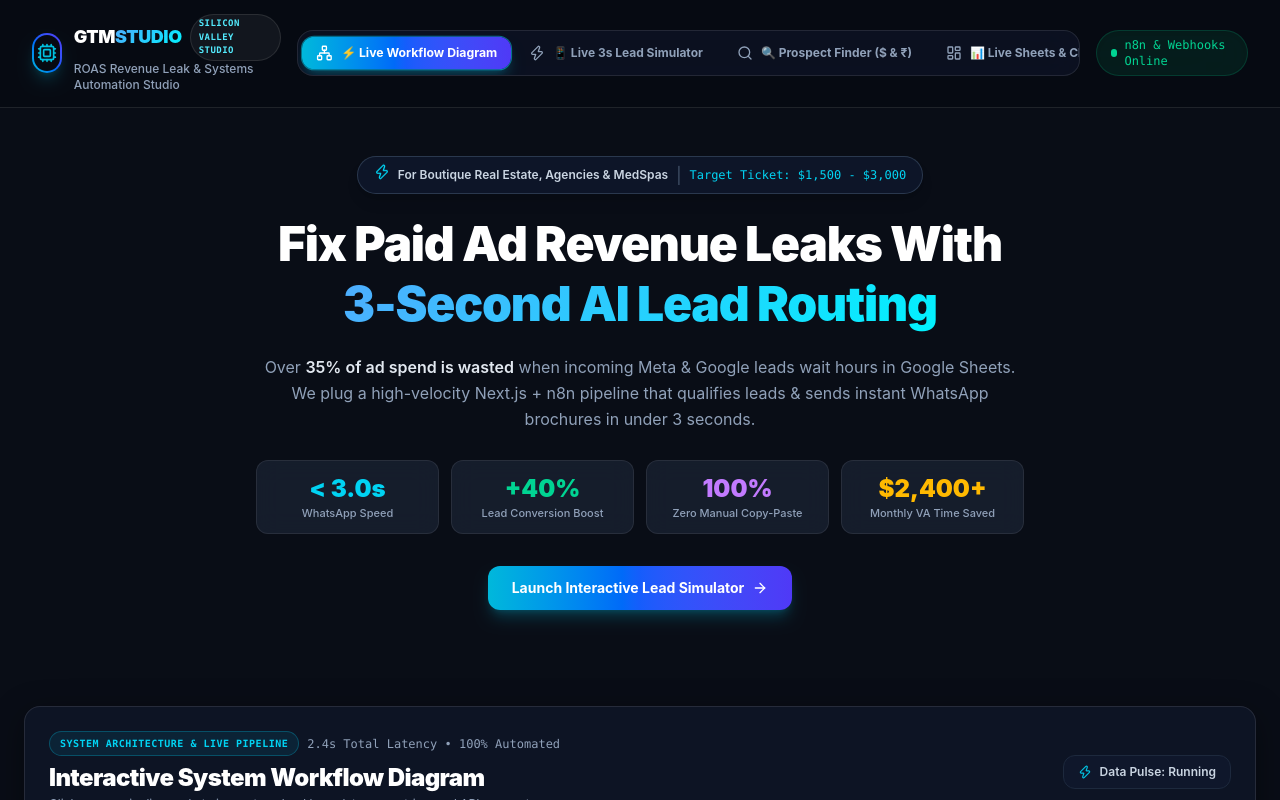
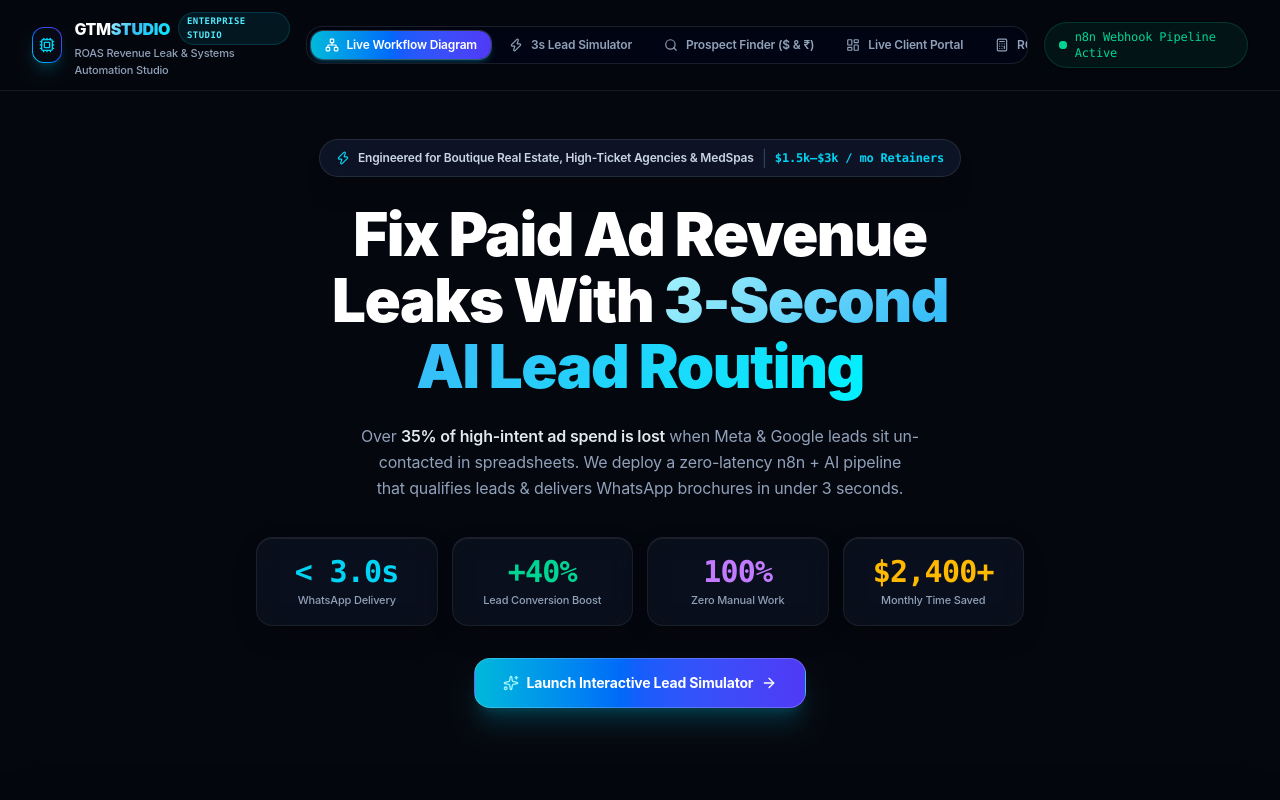
Before and after one commit to mangalcool222/gtm-automation-studio, a React (Vite) app in the folder web-app/: page / in a window 1280 px wide. Shown: the top 800 px of the page. Built offline with nearby package versions, Linux system fonts and the light colour scheme.

Commit message:
feat: sync latest agency studio web-app changes

```diff
--- a/web-app/index.html
+++ b/web-app/index.html
@@ -4,9 +4,12 @@
     <meta charset="UTF-8" />
     <link rel="icon" type="image/svg+xml" href="/favicon.svg" />
     <meta name="viewport" content="width=device-width, initial-scale=1.0" />
-    <title>web-app</title>
+    <title>GTM Studio — Apple-Sleek Revenue & AI Lead Systems</title>
+    <link rel="preconnect" href="https://fonts.googleapis.com">
+    <link rel="preconnect" href="https://fonts.gstatic.com" crossorigin>
+    <link href="https://fonts.googleapis.com/css2?family=Inter:wght@300;400;500;600;700;800;900&family=JetBrains+Mono:wght@400;500;600;700&family=Plus+Jakarta+Sans:wght@400;500;600;700;800&display=swap" rel="stylesheet">
   </head>
-  <body>
+  <body class="bg-[#05070e] text-slate-100 antialiased selection:bg-cyan-500/30 selection:text-cyan-200">
     <div id="root"></div>
     <script type="module" src="/src/main.jsx"></script>
   </body>
--- a/web-app/src/App.jsx
+++ b/web-app/src/App.jsx
@@ -23,17 +23,24 @@ export default function App() {
   };
 
   return (
-    <div className="min-h-screen bg-[#090d16] text-slate-100 font-sans pb-16">
+    <div className="min-h-screen bg-[#05070e] text-slate-100 font-sans pb-20 relative overflow-hidden">
+      {/* Dynamic Ambient Background Lighting */}
+      <div className="fixed top-0 left-1/2 -translate-x-1/2 w-[1000px] h-[450px] bg-gradient-to-b from-cyan-500/15 via-indigo-600/10 to-transparent blur-[140px] pointer-events-none -z-10 rounded-full animate-float-slow" />
+      <div className="fixed bottom-0 right-0 w-[600px] h-[600px] bg-gradient-to-t from-purple-900/15 via-blue-900/10 to-transparent blur-[160px] pointer-events-none -z-10 rounded-full" />
+
+      {/* Background Subtle Grid Texture */}
+      <div className="fixed inset-0 bg-[radial-gradient(rgba(255,255,255,0.03)_1px,transparent_1px)] [background-size:32px_32px] pointer-events-none -z-10" />
+
       {/* Header Navigation */}
       <Header activeTab={activeTab} setActiveTab={setActiveTab} />
 
       {/* Main Content Area */}
-      <main className="space-y-8 pt-4">
+      <main className="space-y-10 pt-2">
         {/* Hero Banner */}
         <HeroSection onStartDemo={handleStartDemo} />
 
         {/* Scroll Target Anchor for Tabs */}
-        <div id="tab-content-root" className="pt-4 scroll-mt-24 transition-all duration-300">
+        <div id="tab-content-root" className="pt-2 scroll-mt-28 transition-all duration-300">
           {activeTab === 'workflow' && <InteractiveWorkflowDiagram />}
           {activeTab === 'sheet' && <GoogleSheetLiveSync />}
           {activeTab === 'finder' && <LiveLeadFinder />}
@@ -47,13 +54,14 @@ export default function App() {
       </main>
 
       {/* Footer */}
-      <footer className="mt-16 border-t border-slate-800/80 py-8 text-center text-xs text-slate-500 max-w-7xl mx-auto px-4">
+      <footer className="mt-24 border-t border-white/10 py-10 text-center text-xs text-slate-500 max-w-7xl mx-auto px-6 backdrop-blur-md bg-slate-950/40 rounded-3xl">
         <div className="flex flex-col sm:flex-row items-center justify-between gap-4">
-          <div>
-            <span className="font-bold text-slate-300">GTM Technical Systems Studio</span> • Built with Next.js, n8n, Apollo & Supabase architecture
+          <div className="flex items-center gap-2">
+            <span className="w-2 h-2 rounded-full bg-cyan-400"></span>
+            <span className="font-bold text-slate-300">GTM Studio</span> • Next.js, n8n, Apollo & Supabase Architecture
           </div>
-          <div className="font-mono text-[11px] text-cyan-400">
-            Target Retainers: $1,500 - $3,000 / month (₹1.25L - ₹2.50L)
+          <div className="font-mono text-[11px] text-cyan-400 bg-cyan-950/50 px-3 py-1 rounded-full border border-cyan-500/20 font-semibold">
+            Target Systems Ticket: $1,500 - $3,000 / month (₹1.25L - ₹2.50L)
           </div>
         </div>
       </footer>
--- a/web-app/src/components/Header.jsx
+++ b/web-app/src/components/Header.jsx
@@ -3,11 +3,11 @@ import { Cpu, Zap, Radio, Search, LayoutDashboard, Calculator, Network } from 'l
 
 export default function Header({ activeTab, setActiveTab }) {
   const tabs = [
-    { id: 'workflow', label: '⚡ Live Workflow Diagram', icon: Network },
-    { id: 'simulator', label: '📱 Live 3s Lead Simulator', icon: Zap },
-    { id: 'finder', label: '🔍 Prospect Finder ($ & ₹)', icon: Search },
-    { id: 'dashboard', label: '📊 Live Sheets & Client Portal', icon: LayoutDashboard },
-    { id: 'calculator', label: '💰 ROAS Leak Calculator', icon: Calculator },
+    { id: 'workflow', label: 'Live Workflow Diagram', icon: Network },
+    { id: 'simulator', label: '3s Lead Simulator', icon: Zap },
+    { id: 'finder', label: 'Prospect Finder ($ & ₹)', icon: Search },
+    { id: 'dashboard', label: 'Live Client Portal', icon: LayoutDashboard },
+    { id: 'calculator', label: 'ROAS Leak Calculator', icon: Calculator },
   ];
 
   const handleTabClick = (id) => {
@@ -19,31 +19,31 @@ export default function Header({ activeTab, setActiveTab }) {
   };
 
   return (
-    <header className="sticky top-0 z-50 bg-[#070a12]/80 backdrop-blur-2xl border-b border-white/10 px-4 lg:px-8 py-3.5 transition-all">
+    <header className="sticky top-0 z-50 bg-[#05070e]/75 backdrop-blur-3xl border-b border-white/[0.08] px-4 lg:px-8 py-3 transition-all duration-300">
       <div className="max-w-7xl mx-auto flex flex-col md:flex-row items-center justify-between gap-4">
 
         {/* Apple Minimalist Brand */}
         <div className="flex items-center gap-3">
-          <div className="w-10 h-10 rounded-2xl bg-gradient-to-tr from-cyan-500 via-blue-600 to-indigo-600 p-0.5 shadow-lg shadow-cyan-500/20">
-            <div className="w-full h-full bg-[#070a12] rounded-[14px] flex items-center justify-center">
-              <Cpu className="w-5 h-5 text-cyan-400 animate-pulse" />
+          <div className="w-9 h-9 rounded-xl bg-gradient-to-tr from-cyan-400 via-blue-600 to-indigo-600 p-[1px] shadow-lg shadow-cyan-500/20">
+            <div className="w-full h-full bg-[#070a14] rounded-[11px] flex items-center justify-center">
+              <Cpu className="w-4 h-4 text-cyan-400" />
             </div>
           </div>
           <div>
             <div className="flex items-center gap-2">
-              <h1 className="font-black text-lg text-white tracking-tight">
-                GTM<span className="gradient-text-cyan">STUDIO</span>
+              <h1 className="font-extrabold text-base text-white tracking-tight">
+                GTM<span className="gradient-text-cyan font-black">STUDIO</span>
               </h1>
-              <span className="bg-white/5 text-cyan-300 text-[9px] font-mono px-2 py-0.5 rounded-full border border-white/10 font-bold uppercase tracking-wider">
-                Silicon Valley Studio
+              <span className="bg-cyan-500/10 text-cyan-300 text-[9px] font-mono px-2 py-0.5 rounded-full border border-cyan-500/20 font-semibold tracking-wider uppercase">
+                Enterprise Studio
               </span>
             </div>
-            <p className="text-xs text-slate-400 font-medium">ROAS Revenue Leak & Systems Automation Studio</p>
+            <p className="text-[11px] text-slate-400 font-medium">ROAS Revenue Leak & Systems Automation Studio</p>
           </div>
         </div>
 
-        {/* Apple-style Tab Navigation Bar */}
-        <nav className="flex items-center gap-1.5 bg-slate-900/60 p-1.5 rounded-2xl border border-white/10 overflow-x-auto max-w-full scrollbar-none backdrop-blur-xl">
+        {/* Apple-style Segmented Control Navigation Bar */}
+        <nav className="flex items-center gap-1 bg-slate-950/70 p-1 rounded-2xl border border-white/10 max-w-full overflow-x-auto scrollbar-none backdrop-blur-2xl shadow-inner">
           {tabs.map((tab) => {
             const Icon = tab.icon;
             const isActive = activeTab === tab.id;
@@ -51,23 +51,26 @@ export default function Header({ activeTab, setActiveTab }) {
               <button
                 key={tab.id}
                 onClick={() => handleTabClick(tab.id)}
-                className={`flex items-center gap-2 px-3.5 py-2 rounded-xl text-xs font-bold whitespace-nowrap transition-all duration-200 cursor-pointer ${
+                className={`flex items-center gap-2 px-3.5 py-1.5 rounded-xl text-xs font-semibold whitespace-nowrap transition-all duration-200 cursor-pointer ${
                   isActive
-                    ? 'bg-gradient-to-r from-cyan-500 via-blue-600 to-indigo-600 text-white shadow-lg shadow-cyan-500/25 ring-1 ring-cyan-400/50 scale-[1.02]'
-                    : 'text-slate-400 hover:text-white hover:bg-white/5'
+                    ? 'bg-gradient-to-r from-cyan-500 via-blue-600 to-indigo-600 text-white shadow-md shadow-cyan-500/25 ring-1 ring-white/20 font-bold'
+                    : 'text-slate-400 hover:text-slate-100 hover:bg-white/[0.06]'
                 }`}
               >
-                <Icon className={`w-4 h-4 ${isActive ? 'text-white' : 'text-slate-400'}`} />
+                <Icon className={`w-3.5 h-3.5 ${isActive ? 'text-white' : 'text-slate-400'}`} />
                 {tab.label}
               </button>
             );
           })}
         </nav>
 
-        {/* Live Status Indicator */}
-        <div className="hidden xl:flex items-center gap-2 bg-emerald-500/10 border border-emerald-500/20 px-3.5 py-1.5 rounded-full text-xs text-emerald-400 font-medium font-mono shadow-inner">
-          <span className="w-2 h-2 rounded-full bg-emerald-400 animate-ping"></span>
-          n8n & Webhooks Online
+        {/* Live Status Indicator Pill */}
+        <div className="hidden xl:flex items-center gap-2 bg-emerald-500/[0.08] border border-emerald-500/20 px-3.5 py-1.5 rounded-full text-xs text-emerald-400 font-medium font-mono shadow-sm">
+          <span className="relative flex h-2 w-2">
+            <span className="animate-ping absolute inline-flex h-full w-full rounded-full bg-emerald-400 opacity-75"></span>
+            <span className="relative inline-flex rounded-full h-2 w-2 bg-emerald-400"></span>
+          </span>
+          n8n Webhook Pipeline Active
         </div>
 
       </div>
--- a/web-app/src/components/HeroSection.jsx
+++ b/web-app/src/components/HeroSection.jsx
@@ -1,61 +1,63 @@
 import React from 'react';
-import { ArrowRight, Zap, Target, DollarSign, Clock, CheckCircle2, Bot } from 'lucide-react';
+import { ArrowRight, Zap, Target, DollarSign, Clock, CheckCircle2, Bot, Sparkles, Activity } from 'lucide-react';
 
 export default function HeroSection({ onStartDemo }) {
   return (
-    <div className="relative overflow-hidden pt-8 pb-12 px-4 sm:px-6 lg:px-8 max-w-7xl mx-auto">
-      {/* Background Glows */}
-      <div className="absolute top-0 left-1/4 w-96 h-96 bg-cyan-500/10 rounded-full blur-3xl pointer-events-none -z-10" />
-      <div className="absolute top-1/2 right-1/4 w-96 h-96 bg-purple-500/10 rounded-full blur-3xl pointer-events-none -z-10" />
+    <div className="relative overflow-hidden pt-10 pb-12 px-4 sm:px-6 lg:px-8 max-w-7xl mx-auto">
 
-      <div className="text-center max-w-3xl mx-auto space-y-5">
-        {/* Pill */}
-        <div className="inline-flex items-center gap-2 bg-slate-900/90 border border-slate-700/80 px-4 py-1.5 rounded-full shadow-lg">
-          <Zap className="w-4 h-4 text-cyan-400 animate-bounce" />
+      {/* Background Ambient Glowing Halos */}
+      <div className="absolute top-1/4 left-1/2 -translate-x-1/2 w-[600px] h-[300px] bg-cyan-500/10 rounded-full blur-[120px] pointer-events-none -z-10" />
+
+      <div className="text-center max-w-3xl mx-auto space-y-6">
+
+        {/* Apple Sleek Top Pill */}
+        <div className="inline-flex items-center gap-2 bg-slate-900/80 border border-white/10 px-4 py-1.5 rounded-full shadow-xl backdrop-blur-2xl">
+          <Zap className="w-3.5 h-3.5 text-cyan-400" />
           <span className="text-xs font-semibold text-slate-300">
-            For Boutique Real Estate, Agencies & MedSpas
+            Engineered for Boutique Real Estate, High-Ticket Agencies & MedSpas
           </span>
-          <span className="text-slate-600">|</span>
-          <span className="text-xs font-mono text-cyan-400">Target Ticket: $1,500 - $3,000</span>
+          <span className="text-slate-700">|</span>
+          <span className="text-xs font-mono text-cyan-400 font-bold">$1.5k–$3k / mo Retainers</span>
         </div>
 
-        {/* Main Title */}
-        <h2 className="text-3xl sm:text-5xl font-black text-white tracking-tight leading-tight">
+        {/* Main Title - Apple Optical Hierarchy */}
+        <h2 className="text-4xl sm:text-6xl font-black text-white tracking-tight leading-[1.1] text-balance">
           Fix Paid Ad Revenue Leaks With{' '}
           <span className="gradient-text-cyan">3-Second AI Lead Routing</span>
         </h2>
 
         {/* Subtitle */}
-        <p className="text-sm sm:text-base text-slate-400 font-normal leading-relaxed">
-          Over <span className="text-slate-200 font-semibold">35% of ad spend is wasted</span> when incoming Meta & Google leads wait hours in Google Sheets. We plug a high-velocity Next.js + n8n pipeline that qualifies leads & sends instant WhatsApp brochures in under 3 seconds.
+        <p className="text-sm sm:text-base text-slate-400 font-normal leading-relaxed text-balance max-w-2xl mx-auto">
+          Over <span className="text-slate-200 font-semibold">35% of high-intent ad spend is lost</span> when Meta & Google leads sit un-contacted in spreadsheets. We deploy a zero-latency n8n + AI pipeline that qualifies leads & delivers WhatsApp brochures in under 3 seconds.
         </p>
 
-        {/* Metric Badges */}
-        <div className="grid grid-cols-2 sm:grid-cols-4 gap-3 pt-2">
-          <div className="glass-card p-3 rounded-xl border border-slate-800 text-center">
-            <div className="text-xl sm:text-2xl font-black text-cyan-400">&lt; 3.0s</div>
-            <div className="text-[11px] text-slate-400 font-medium">WhatsApp Speed</div>
+        {/* Apple-style Metric Cards */}
+        <div className="grid grid-cols-2 sm:grid-cols-4 gap-3.5 pt-3">
+          <div className="glass-card p-4 rounded-2xl text-center relative overflow-hidden group">
+            <div className="text-2xl sm:text-3xl font-black text-cyan-400 font-mono tracking-tight">&lt; 3.0s</div>
+            <div className="text-[11px] text-slate-400 font-medium mt-0.5">WhatsApp Delivery</div>
           </div>
-          <div className="glass-card p-3 rounded-xl border border-slate-800 text-center">
-            <div className="text-xl sm:text-2xl font-black text-emerald-400">+40%</div>
-            <div className="text-[11px] text-slate-400 font-medium">Lead Conversion Boost</div>
+          <div className="glass-card p-4 rounded-2xl text-center relative overflow-hidden group">
+            <div className="text-2xl sm:text-3xl font-black text-emerald-400 font-mono tracking-tight">+40%</div>
+            <div className="text-[11px] text-slate-400 font-medium mt-0.5">Lead Conversion Boost</div>
           </div>
-          <div className="glass-card p-3 rounded-xl border border-slate-800 text-center">
-            <div className="text-xl sm:text-2xl font-black text-purple-400">100%</div>
-            <div className="text-[11px] text-slate-400 font-medium">Zero Manual Copy-Paste</div>
+          <div className="glass-card p-4 rounded-2xl text-center relative overflow-hidden group">
+            <div className="text-2xl sm:text-3xl font-black text-purple-400 font-mono tracking-tight">100%</div>
+            <div className="text-[11px] text-slate-400 font-medium mt-0.5">Zero Manual Work</div>
           </div>
-          <div className="glass-card p-3 rounded-xl border border-slate-800 text-center">
-            <div className="text-xl sm:text-2xl font-black text-amber-400">$2,400+</div>
-            <div className="text-[11px] text-slate-400 font-medium">Monthly VA Time Saved</div>
+          <div className="glass-card p-4 rounded-2xl text-center relative overflow-hidden group">
+            <div className="text-2xl sm:text-3xl font-black text-amber-400 font-mono tracking-tight">$2,400+</div>
+            <div className="text-[11px] text-slate-400 font-medium mt-0.5">Monthly Time Saved</div>
           </div>
         </div>
 
-        {/* Call to Action */}
-        <div className="pt-3 flex flex-wrap items-center justify-center gap-4">
+        {/* Call to Action - Apple Fluid Tactile Button */}
+        <div className="pt-2 flex flex-wrap items-center justify-center gap-4">
           <button
             onClick={onStartDemo}
-            className="flex items-center gap-2 bg-gradient-to-r from-cyan-500 via-blue-600 to-indigo-600 hover:from-cyan-400 hover:to-indigo-500 text-white font-bold px-6 py-3 rounded-xl shadow-lg shadow-cyan-500/25 transition-all transform hover:-translate-y-0.5 text-sm"
+            className="flex items-center gap-2 bg-gradient-to-r from-cyan-500 via-blue-600 to-indigo-600 hover:from-cyan-400 hover:to-indigo-500 text-white font-bold px-7 py-3.5 rounded-2xl shadow-xl shadow-cyan-500/20 text-sm cursor-pointer transition-all border border-white/20"
           >
+            <Sparkles className="w-4 h-4 text-cyan-200" />
             Launch Interactive Lead Simulator
             <ArrowRight className="w-4 h-4" />
           </button>
--- a/web-app/src/index.css
+++ b/web-app/src/index.css
@@ -2,88 +2,120 @@
 
 @layer base {
   :root {
-    --bg-main: #090d16;
-    --bg-card: rgba(17, 24, 39, 0.7);
-    --border-card: rgba(255, 255, 255, 0.08);
-    --neon-cyan: #00f2fe;
-    --neon-purple: #7928ca;
-    --neon-emerald: #10b981;
-    --neon-amber: #f59e0b;
+    --bg-main: #05070e;
+    --bg-card: rgba(13, 18, 30, 0.65);
+    --border-subtle: rgba(255, 255, 255, 0.08);
+    --border-hover: rgba(0, 242, 254, 0.25);
+    --apple-ease: cubic-bezier(0.16, 1, 0.3, 1);
+    --apple-bounce: cubic-bezier(0.34, 1.56, 0.64, 1);
   }
 
   body {
     background-color: var(--bg-main);
-    color: #f3f4f6;
-    font-family: system-ui, -apple-system, BlinkMacSystemFont, 'Segoe UI', Roboto, Oxygen, Ubuntu, Cantarell, 'Open Sans', 'Helvetica Neue', sans-serif;
+    color: #f8fafc;
+    font-family: 'Plus Jakarta Sans', 'Inter', -apple-system, BlinkMacSystemFont, 'SF Pro Display', 'Segoe UI', Roboto, sans-serif;
     overflow-x: hidden;
+    letter-spacing: -0.011em;
+    -webkit-font-smoothing: antialiased;
+    -moz-osx-font-smoothing: grayscale;
   }
 }
 
+/* Apple-style Instant Tactile Press Feedback */
+button, .btn-tactile, input[type="submit"], [role="button"] {
+  touch-action: manipulation;
+  transition: transform 0.12s var(--apple-ease), opacity 0.12s ease-out, background-color 0.2s var(--apple-ease), border-color 0.2s var(--apple-ease), box-shadow 0.2s var(--apple-ease);
+}
+
+button:active:not(:disabled), .btn-tactile:active:not(:disabled), input[type="submit"]:active:not(:disabled) {
+  transform: scale(0.972) translateY(0.5px) !important;
+  opacity: 0.92;
+}
+
+/* Apple Translucent Glass Materials with Specular Edge */
 .glass-panel {
-  background: rgba(15, 23, 42, 0.75);
+  background: rgba(10, 15, 26, 0.72);
+  backdrop-filter: blur(24px) saturate(190%);
+  -webkit-backdrop-filter: blur(24px) saturate(190%);
+  border: 1px solid rgba(255, 255, 255, 0.08);
+  box-shadow:
+    0 20px 50px rgba(0, 0, 0, 0.5),
+    inset 0 1px 0 0 rgba(255, 255, 255, 0.1);
+}
+
+.glass-card {
+  background: rgba(16, 23, 38, 0.55);
+  backdrop-filter: blur(16px) saturate(180%);
+  -webkit-backdrop-filter: blur(16px) saturate(180%);
+  border: 1px solid rgba(255, 255, 255, 0.07);
+  box-shadow:
+    0 10px 30px -10px rgba(0, 0, 0, 0.4),
+    inset 0 1px 0 0 rgba(255, 255, 255, 0.08);
+  transition: all 0.28s var(--apple-ease);
+}
+
+.glass-card:hover {
+  background: rgba(20, 30, 50, 0.75);
+  border-color: rgba(0, 242, 254, 0.28);
+  box-shadow:
+    0 20px 40px -12px rgba(0, 242, 254, 0.15),
+    inset 0 1px 0 0 rgba(255, 255, 255, 0.2);
+  transform: translateY(-2px);
+}
+
+.glass-pill {
+  background: rgba(15, 23, 42, 0.8);
   backdrop-filter: blur(16px);
   -webkit-backdrop-filter: blur(16px);
   border: 1px solid rgba(255, 255, 255, 0.1);
-  box-shadow: 0 8px 32px 0 rgba(0, 0, 0, 0.37);
+  box-shadow: inset 0 1px 0 0 rgba(255, 255, 255, 0.12);
 }
 
-.glass-card {
-  background: rgba(30, 41, 59, 0.6);
-  backdrop-filter: blur(12px);
-  border: 1px solid rgba(255, 255, 255, 0.08);
-  transition: all 0.25s cubic-bezier(0.4, 0, 0.2, 1);
-}
-
-.glass-card:hover {
-  border-color: rgba(0, 242, 254, 0.3);
-  box-shadow: 0 0 25px rgba(0, 242, 254, 0.15);
-  transform: translateY(-2px);
-}
-
+/* Futuristic Glow Effects */
 .glow-cyan {
-  box-shadow: 0 0 20px rgba(0, 242, 254, 0.3);
+  box-shadow: 0 0 30px -5px rgba(0, 242, 254, 0.35);
 }
 
 .glow-purple {
-  box-shadow: 0 0 20px rgba(121, 40, 202, 0.3);
+  box-shadow: 0 0 30px -5px rgba(121, 40, 202, 0.35);
 }
 
 .glow-emerald {
-  box-shadow: 0 0 20px rgba(16, 185, 129, 0.3);
+  box-shadow: 0 0 30px -5px rgba(16, 185, 129, 0.35);
 }
 
 .gradient-text-cyan {
-  background: linear-gradient(135deg, #4facfe 0%, #00f2fe 100%);
+  background: linear-gradient(135deg, #a5f3fc 0%, #38bdf8 40%, #00f2fe 100%);
   -webkit-background-clip: text;
   -webkit-text-fill-color: transparent;
 }
 
 .gradient-text-purple {
-  background: linear-gradient(135deg, #b92b27 0%, #1565C0 100%);
-  background: linear-gradient(135deg, #d8b4fe 0%, #7928ca 100%);
+  background: linear-gradient(135deg, #e9d5ff 0%, #c084fc 40%, #7928ca 100%);
   -webkit-background-clip: text;
   -webkit-text-fill-color: transparent;
 }
 
 .gradient-text-gold {
-  background: linear-gradient(135deg, #fef08a 0%, #f59e0b 100%);
+  background: linear-gradient(135deg, #fef08a 0%, #fde047 40%, #f59e0b 100%);
   -webkit-background-clip: text;
   -webkit-text-fill-color: transparent;
 }
 
 .phone-mockup {
-  border: 12px solid #1e293b;
-  border-radius: 36px;
-  background: #0f172a;
-  box-shadow: 0 25px 50px -12px rgba(0, 0, 0, 0.7);
+  border: 10px solid #131b2e;
+  border-radius: 32px;
+  background: #080c16;
+  box-shadow: 0 25px 60px -15px rgba(0, 0, 0, 0.8), inset 0 1px 1px 0 rgba(255, 255, 255, 0.1);
   position: relative;
   overflow: hidden;
 }
 
 .phone-header {
-  background: #111827;
+  background: rgba(15, 22, 38, 0.95);
+  backdrop-filter: blur(12px);
   padding: 12px 16px;
-  border-bottom: 1px solid #1f2937;
+  border-bottom: 1px solid rgba(255, 255, 255, 0.08);
   display: flex;
   align-items: center;
   justify-content: space-between;
@@ -92,43 +124,53 @@
 .whatsapp-bubble {
   background: #005c4b;
   color: #e9edef;
-  border-radius: 12px 12px 0px 12px;
-  padding: 10px 14px;
-  max-width: 85%;
+  border-radius: 14px 14px 2px 14px;
+  padding: 12px 16px;
+  max-width: 88%;
   font-size: 13px;
-  line-height: 1.4;
-  box-shadow: 0 2px 4px rgba(0,0,0,0.2);
-  animation: popIn 0.3s cubic-bezier(0.175, 0.885, 0.32, 1.275);
+  line-height: 1.45;
+  box-shadow: 0 4px 12px rgba(0, 0, 0, 0.3);
+  animation: popIn 0.32s cubic-bezier(0.34, 1.56, 0.64, 1);
 }
 
 .telegram-bubble {
   background: #182533;
   color: #f5f5f5;
-  border-radius: 12px 12px 12px 0px;
-  padding: 10px 14px;
+  border-radius: 14px 14px 14px 2px;
+  padding: 12px 16px;
   max-width: 90%;
   font-size: 13px;
-  line-height: 1.4;
+  line-height: 1.45;
   border-left: 3px solid #2AABEE;
-  animation: popIn 0.3s cubic-bezier(0.175, 0.885, 0.32, 1.275);
+  box-shadow: 0 4px 12px rgba(0, 0, 0, 0.3);
+  animation: popIn 0.32s cubic-bezier(0.34, 1.56, 0.64, 1);
 }
 
 @keyframes popIn {
-  0% { transform: scale(0.9); opacity: 0; }
-  100% { transform: scale(1); opacity: 1; }
+  0% { transform: scale(0.92) translateY(6px); opacity: 0; }
+  100% { transform: scale(1) translateY(0); opacity: 1; }
 }
 
-/* Custom Scrollbar */
+@keyframes floatAmbient {
+  0%, 100% { transform: translateY(0px) scale(1); opacity: 0.15; }
+  50% { transform: translateY(-20px) scale(1.08); opacity: 0.25; }
+}
+
+.animate-float-slow {
+  animation: floatAmbient 12s ease-in-out infinite;
+}
+
+/* Custom Minimalist Scrollbar */
 ::-webkit-scrollbar {
-  width: 6px;
-  height: 6px;
+  width: 5px;
+  height: 5px;
 }
 ::-webkit-scrollbar-track {
-  background: #0f172a;
+  background: #05070e;
 }
 ::-webkit-scrollbar-thumb {
-  background: #334155;
-  border-radius: 4px;
+  background: rgba(255, 255, 255, 0.15);
+  border-radius: 99px;
 }
 ::-webkit-scrollbar-thumb:hover {
   background: #00f2fe;
```
